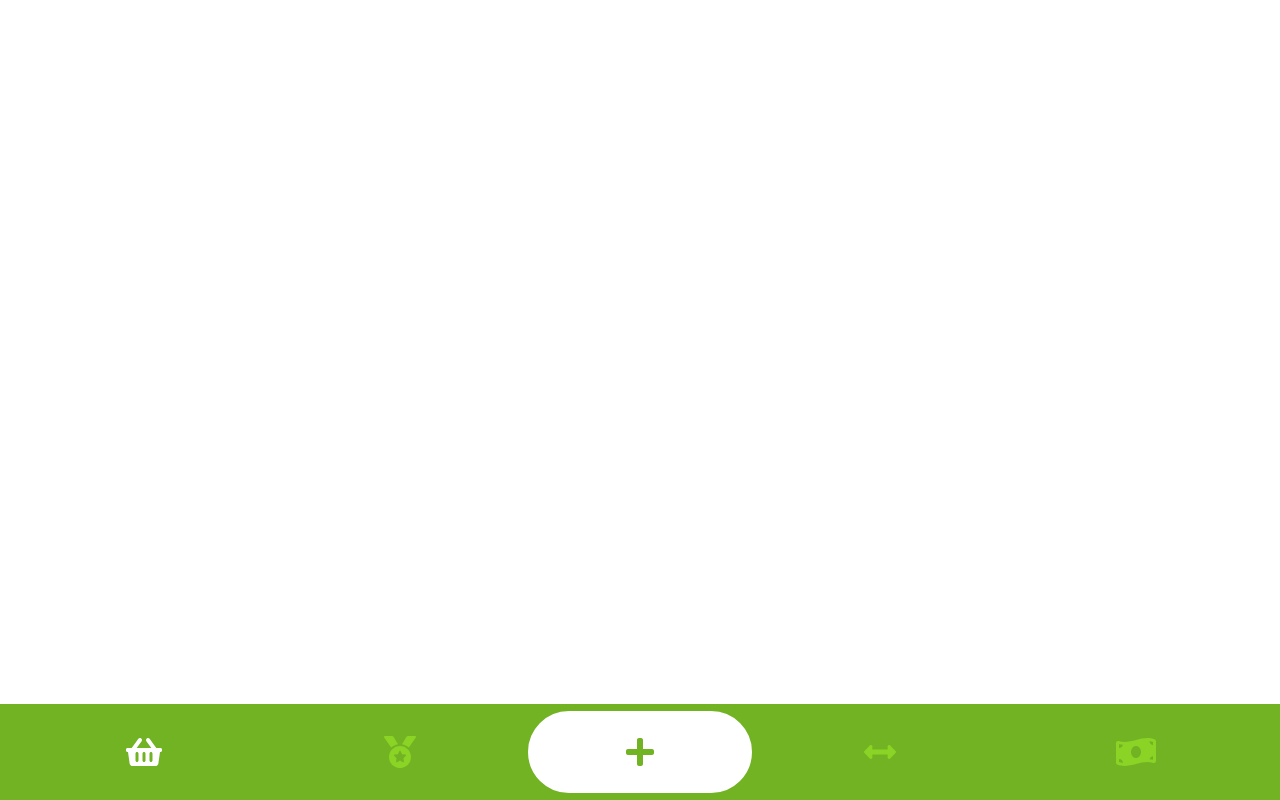
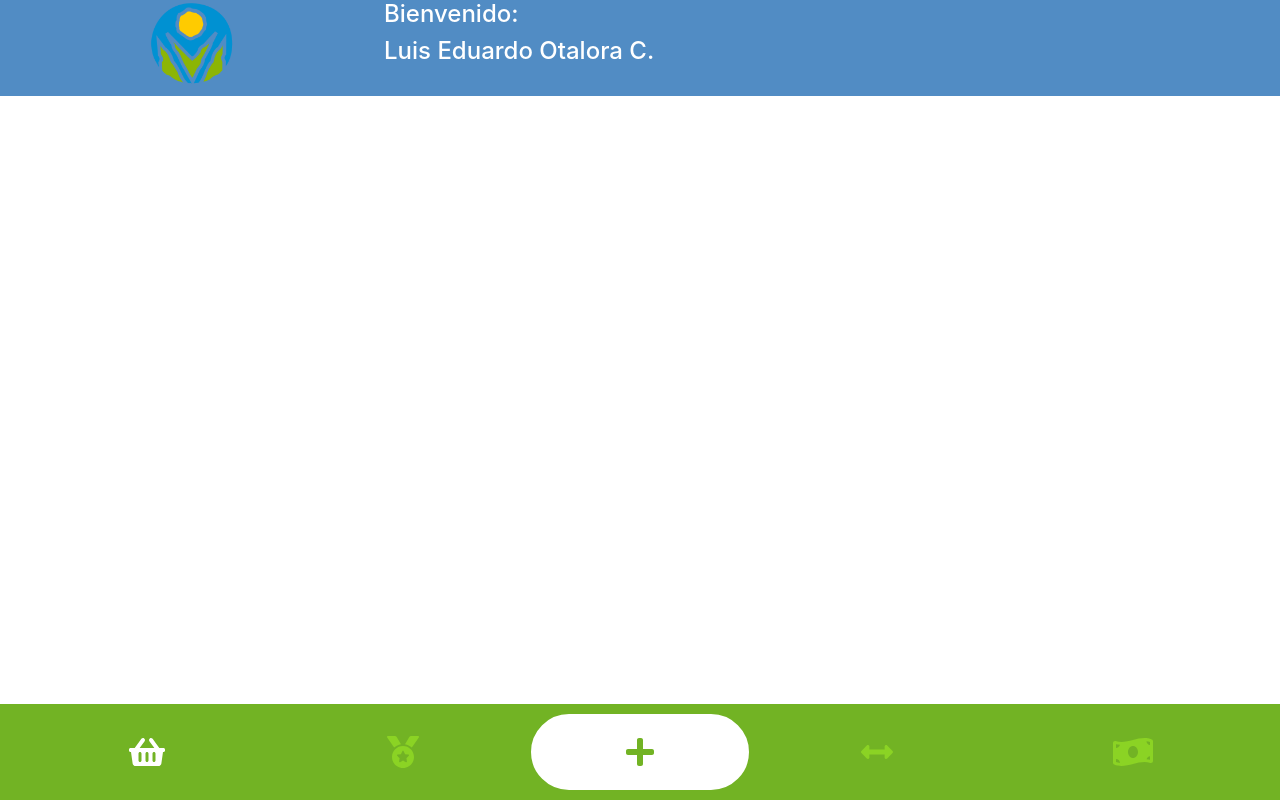
Before and after one commit to Danmorlo/Hackaton-UniAndes, a React (Create React App) app in the folder agromarket/: page / in a window 1280 px wide. Built offline with nearby package versions, Linux system fonts and the light colour scheme.

Commit message:
ready general structure

```diff
--- a/agromarket/public/index.html
+++ b/agromarket/public/index.html
@@ -14,6 +14,12 @@
       user's mobile device or desktop. See https://developers.google.com/web/fundamentals/web-app-manifest/
     -->
     <link rel="manifest" href="%PUBLIC_URL%/manifest.json" />
+    <link
+      rel="stylesheet"
+      href="https://maxcdn.bootstrapcdn.com/bootstrap/4.3.1/css/bootstrap.min.css"
+      integrity="sha384-ggOyR0iXCbMQv3Xipma34MD+dH/1fQ784/j6cY/iJTQUOhcWr7x9JvoRxT2MZw1T"
+      crossorigin="anonymous"
+    />
     <!--
       Notice the use of %PUBLIC_URL% in the tags above.
       It will be replaced with the URL of the `public` folder during the build.
--- a/agromarket/src/App.js
+++ b/agromarket/src/App.js
@@ -7,7 +7,7 @@ import {BrowserRouter,Route} from "react-router-dom"
 
 // my components
 import Nav from "./components/nav/Nav"
-
+import Headeragro from "./components/Header/Headeragro"
 
 
 class App extends React.Component {
@@ -26,9 +26,7 @@ class App extends React.Component {
   render(){
     return (
       <div className="App">
-        <header className="App-header">
-
-        </header>
+        <Headeragro></Headeragro>
         <div className="main-container">
           <BrowserRouter>
             <Route path="/" />
--- /dev/null
+++ b/agromarket/src/components/Header/Headeragro.css
@@ -0,0 +1,21 @@
+.header{
+    height: 12vh;
+    width: 100%;
+    background-color: #518CC4;
+    display: flex;
+}
+.headerlogo{
+    width: 30vw;
+    display: flex;
+    justify-content: center;
+}
+.headerlogo img{
+    height: 90%;
+}
+.headername{
+    width: 70vw;
+    color: white;
+    display: flex;
+    flex-direction: column;
+    justify-content: flex-start;
+}
--- /dev/null
+++ b/agromarket/src/components/Header/Headeragro.js
@@ -0,0 +1,17 @@
+import React from 'react'
+import "./Headeragro.css"
+
+import logo from "../../resources/logo.png"
+export default function Headeragro() {
+    return (
+        <div className="header">
+            <div className="headerlogo">
+                <img src={logo} alt={"logo"}></img>
+            </div>
+            <div className="headername">
+                <h4>Bienvenido:</h4>
+                <h4>Luis Eduardo Otalora C.</h4>
+            </div>
+        </div>
+    )
+}
--- a/agromarket/src/index.css
+++ b/agromarket/src/index.css
@@ -3,12 +3,9 @@ body,html,#root{
     width: 100%;
     margin: 0;
 }
-header{
-    height: 10vh;
-    width: 100%;
-}
+
 .main-container{
-    height: 78vh;
+    height: 76vh;
     width: 100%;
     overflow-y: scroll;
 }
```
Also changed, not shown: agromarket/src/resources/logo.png (added).
